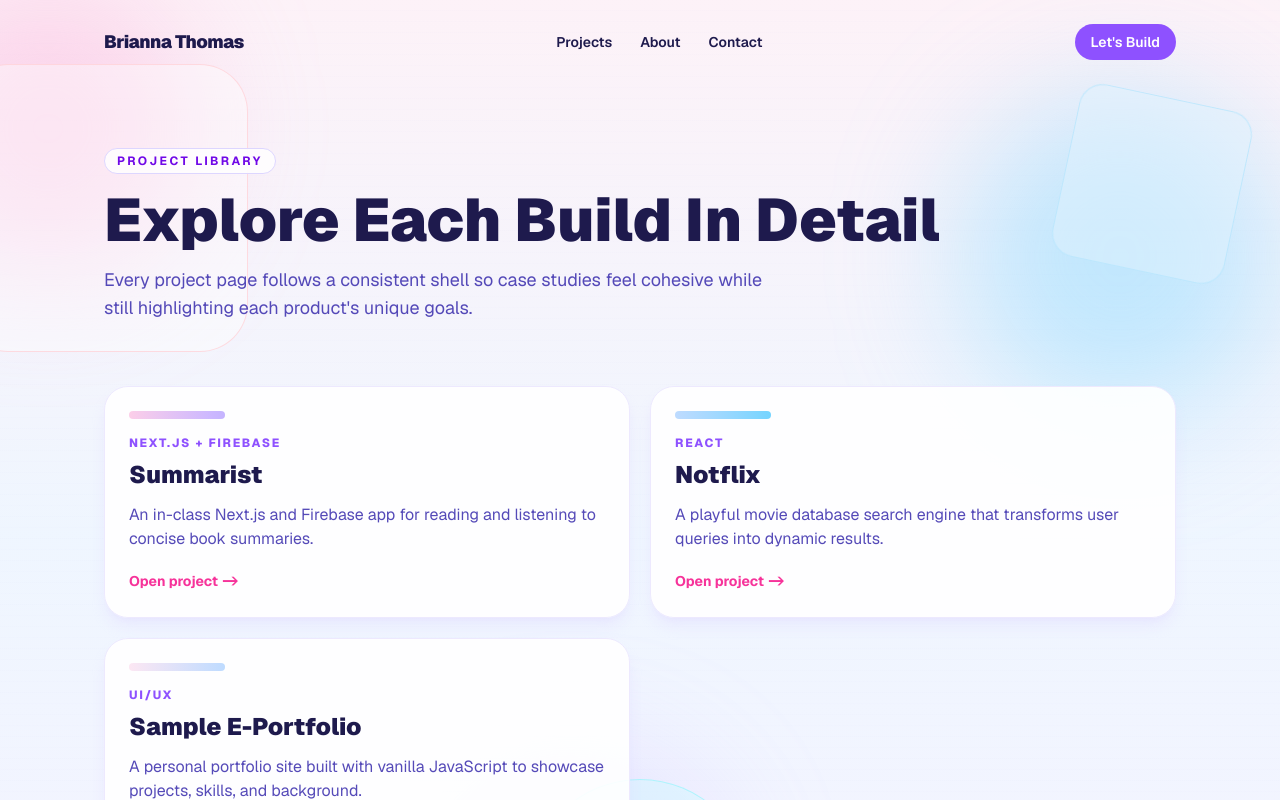
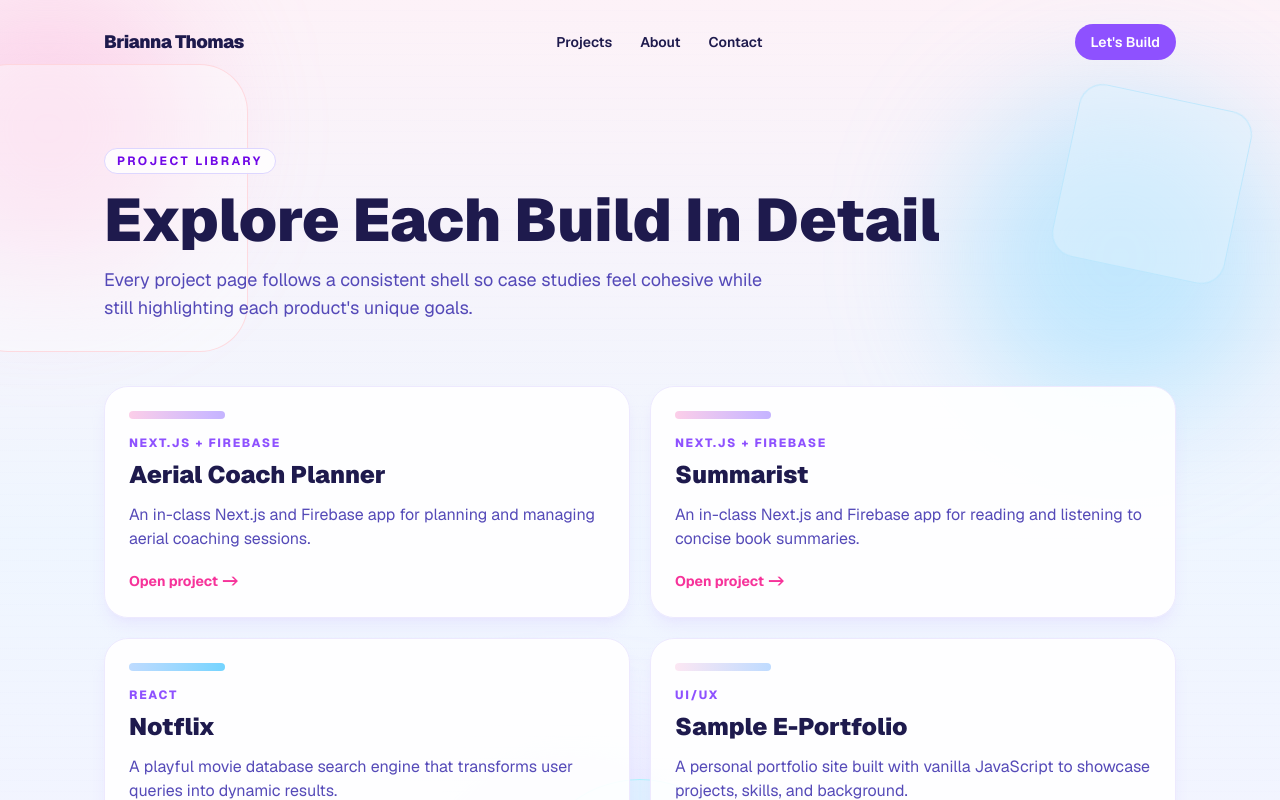
Before and after one commit to WestOfBree/2026-E-Portfolio, a Next.js app: page /Projects in a window 1280 px wide. Shown: the top 800 px of the page. Built offline with nearby package versions, Linux system fonts and the light colour scheme.

Commit message:
new project added to collection, updated timeline info

```diff
--- a/app/Components/home/homeData.ts
+++ b/app/Components/home/homeData.ts
@@ -19,7 +19,7 @@ export type ToolkitColumn = {
 
 export const timelineItems: TimelineItem[] = [
   {
-    period: "Now · Ongoing",
+    period: "OCT 2025 · Present",
     title: "Frontend Developer",
     company: "Independent & Internships",
     meta: "FES · Skinstric · self-directed builds",
@@ -39,7 +39,7 @@ export const timelineItems: TimelineItem[] = [
     color: "purple",
   },
   {
-    period: "Dec 2022 - Present",
+    period: "Dec 2022 - Aug 2026",
     title: "Audio Technician",
     company: "Audiology Practice",
     meta: "Hearing aids",
--- a/app/Projects/projectData.ts
+++ b/app/Projects/projectData.ts
@@ -2,6 +2,27 @@ import type { ProjectEntry } from "../Components/ProjectShell";
 
 export const projects: ProjectEntry[] = [
   {
+    slug: "aerial-coach-planner",
+    title: "Aerial Coach Planner",
+    tagline:
+      "An in-class Next.js and Firebase app for planning and managing aerial coaching sessions.",
+    summary:
+      "Aerial Coach Planner focuses on helping coaches organize and track their lesson plans and students efficiently. I built an interface that keeps lesson planning and communication simple while keeping Firebase data organized and fast.",
+    tag: "Next.js + Firebase",
+    accent: "from-pink-200 to-violet-300",
+    year: "2026",
+    role: "Frontend Developer",
+    stack: ["Next.js", "Firebase", "TypeScript", "Tailwind"],
+    challenge:
+      "Designing an intuitive interface for coaches to plan lessons and share materials while ensuring real-time Firebase data sync.",
+    solution:
+      "Created a lesson planning interface with reusable components, clear visual hierarchy, and optimized Firebase queries for fast data access.",
+    impact:
+      "Enabled coaches to efficiently plan and manage lessons, classes, and student profiles, improving overall workflow and communication.",
+    liveUrl: "https://lesson-planner-beryl.vercel.app/",
+    githubUrl: "https://github.com/WestOfBree/Lesson-Planner",
+  },
+   {
     slug: "Summarist",
     title: "Summarist",
     tagline:
@@ -35,7 +56,7 @@ export const projects: ProjectEntry[] = [
     role: "Frontend Developer",
     stack: ["React", "JavaScript", "CSS", "HTML"],
     challenge:
-      "Fetching and normalising data from an external movie API while keeping search results responsive and easy to browse.",
+      "Fetching and normalizing data from an external movie API while keeping search results responsive and easy to browse.",
     solution:
       "Implemented a debounced search input, dynamic result rendering, and a clean card layout that surfaces key movie details at a glance.",
     impact:
```
